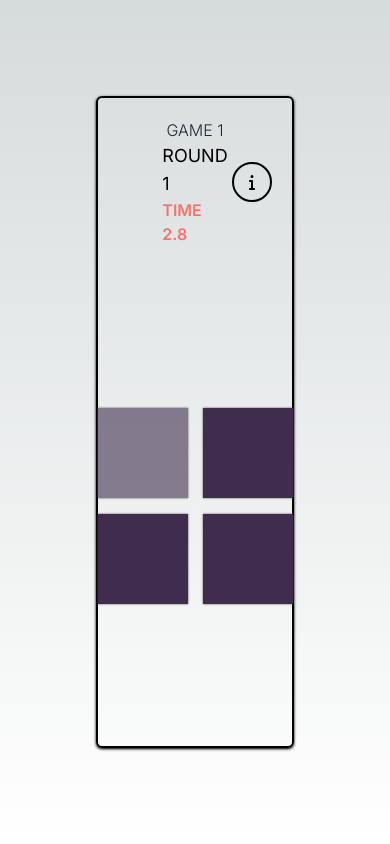
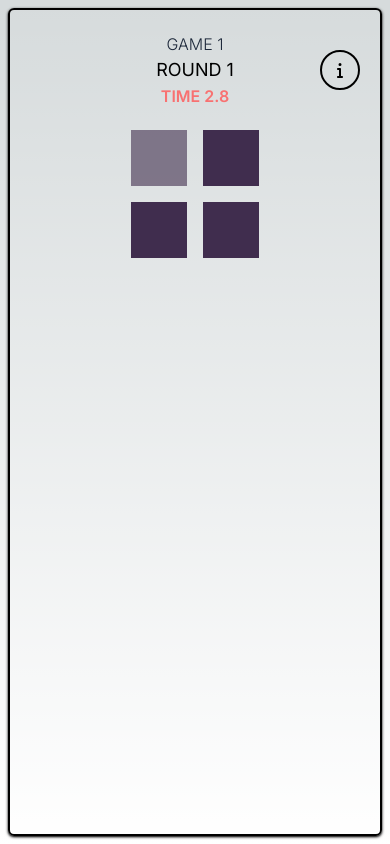
Before and after one commit to Casinha/colour-clicker, a Next.js app: page / in a window 390 px wide. Both pictures are taken after a click on the element "START". Built offline with nearby package versions, Linux system fonts and the light colour scheme.

Commit message:
Responsive UI for mobile

```diff
--- a/src/app/components/game/game.component.tsx
+++ b/src/app/components/game/game.component.tsx
@@ -74,7 +74,7 @@ export default function Game() {
         const items: JSX.Element[] = []
         for (let i = 0; i < state.itemCount; i++) {
             const key = `item-${i}`
-            items.push(<div key={key} className="colour-item" style={{ backgroundColor: i == state.divergentIndex ? state.divergentColour : state.currentColour }} onClick={() => { clickItem(i) }}></div>)
+            items.push(<div key={key} className="w-14 h-14 md:w-24 md:h-24" style={{ backgroundColor: i == state.divergentIndex ? state.divergentColour : state.currentColour }} onClick={() => { clickItem(i) }}></div>)
         }
 
         return (
@@ -92,7 +92,7 @@ export default function Game() {
                         </div>
                     </div>
                 </div>
-                <div className="flex-1 flex items-center justify-center">
+                <div className="flex-1 flex items-start md:items-center justify-center">
                     <div className={className}>
                         {items}
                     </div>
@@ -227,8 +227,8 @@ export default function Game() {
 
     return (
         <div className="flex border-solid border-2 border-black shadow shadow-black rounded-md flex-1 w-full">
-            <audio ref={successRef} src="/colour-clicker/success_bell.mp3"></audio>
-            <audio ref={failRef} src="/colour-clicker/fail.mp3"></audio>
+            <audio ref={successRef} src="./success_bell.mp3"></audio>
+            <audio ref={failRef} src="./fail.mp3"></audio>
             {game}
         </div>
     )
--- a/src/app/page.tsx
+++ b/src/app/page.tsx
@@ -2,7 +2,7 @@ import Game from './components/game/game.component'
 
 export default function Home() {
   return (
-    <main className="flex min-h-screen flex-col items-center justify-between p-24">
+    <main className="flex min-h-screen flex-col items-center justify-between p-2 md:p-24">
       <Game></Game>
     </main>
   )
```
